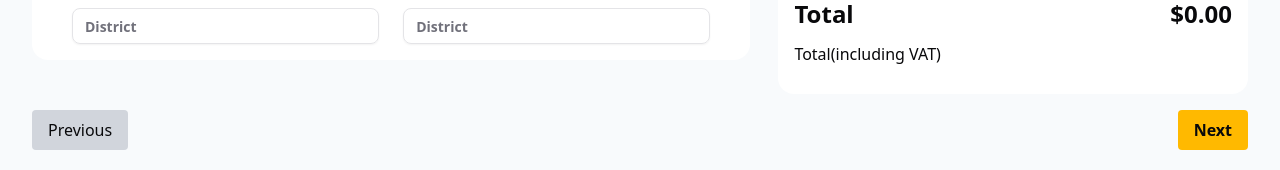
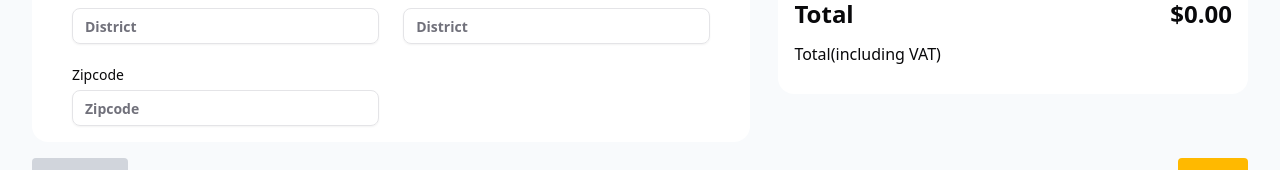
Before and after one commit to Beluga-Whale/ecommerce-client, a Next.js app: page /shop/order in a window 1280 px wide. Both pictures are taken after a click on the button "Next". Shown: the part 569-739 px from the top of the page. Built offline with nearby package versions, Linux system fonts and the light colour scheme; no server answers.

Commit message:
feat: update check validate input form address

```diff
--- a/app/(shop)/shop/order/page.tsx
+++ b/app/(shop)/shop/order/page.tsx
@@ -41,8 +41,9 @@ const OrderPage = () => {
 
   const handleNext = async () => {
     // NOTE - เช็คการ validate หน้ากรอก address
+    if (currentStep === 1) {
       const isValid = await form.trigger();
-    if (currentStep === 1 && isValid) {
+      if (!isValid) {
         return;
       }
       const values = form.getValues();
@@ -56,6 +57,8 @@ const OrderPage = () => {
         zipCode: values.zipCode,
       };
       dispatch(setAddress(payloadAddress));
+    }
+
     if (currentStep < steps.length - 1) {
       setCurrentStep((prev) => prev + 1);
     }
--- a/components/FormAddress.tsx
+++ b/components/FormAddress.tsx
@@ -88,6 +88,15 @@ const FormAddress = ({ form }: FormAddressProps) => {
                   placeholder="District"
                 />
               </div>
+              {/* NOTE - ZipCode */}
+              <div className="col-span-2 sm:col-span-1">
+                <FormInputField
+                  control={form.control}
+                  name="zipCode"
+                  label="Zipcode"
+                  placeholder="Zipcode"
+                />
+              </div>
             </div>
           </CardContent>
         </form>
```
Lines whose indentation alone changed are shown as unchanged.
